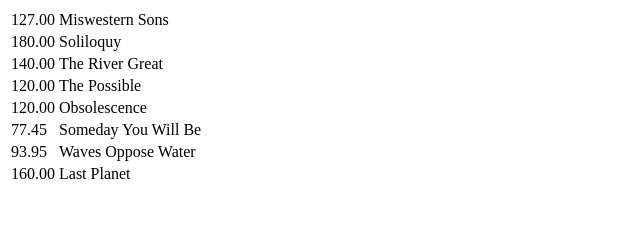
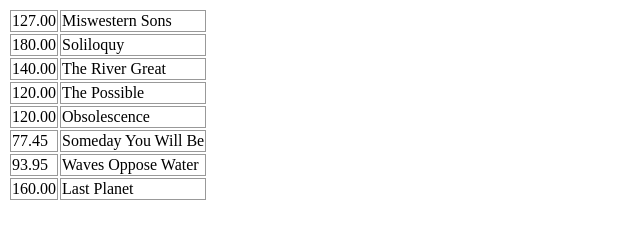
Before and after one commit to bhilmers/bhilmers.github.io, a plain HTML site: page bpm.html in a window 1280 px wide. Shown: the whole page, without its empty margins (0-640 px from the left). Drawn offline with Linux system fonts and the light colour scheme.

Commit message:
added table style

```diff
--- a/bpm.html
+++ b/bpm.html
@@ -1,3 +1,10 @@
+<html>
+<head>
+<style>
+  td {border: 1px solid #999;}
+</style>
+<head>
+<body>
 <table>
   <tr><td>127.00</td><td>Miswestern Sons</td></tr>
   <tr><td>180.00</td><td>Soliloquy</td></tr>
@@ -8,3 +15,5 @@
   <tr><td> 93.95</td><td>Waves Oppose Water</td></tr>
   <tr><td>160.00</td><td>Last Planet</td></tr>
 </table>
+</body>
+</html>
```
